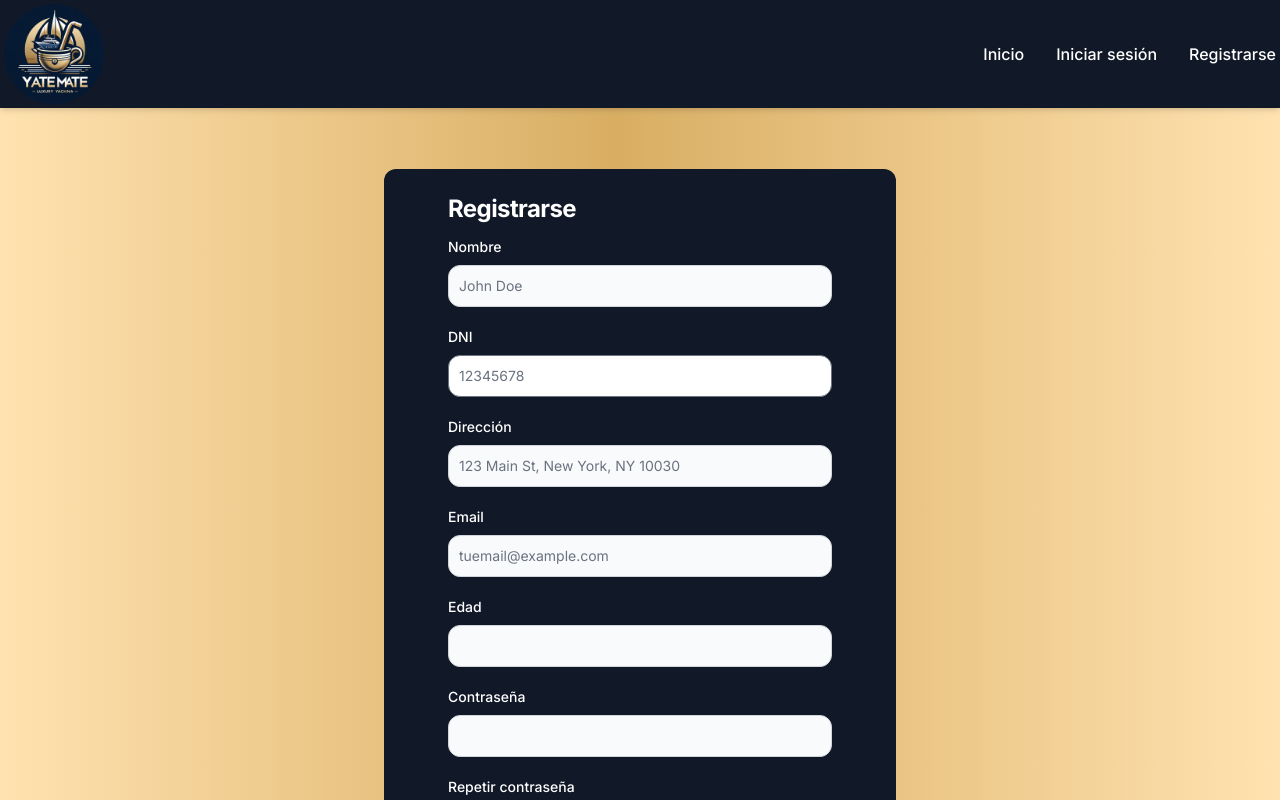
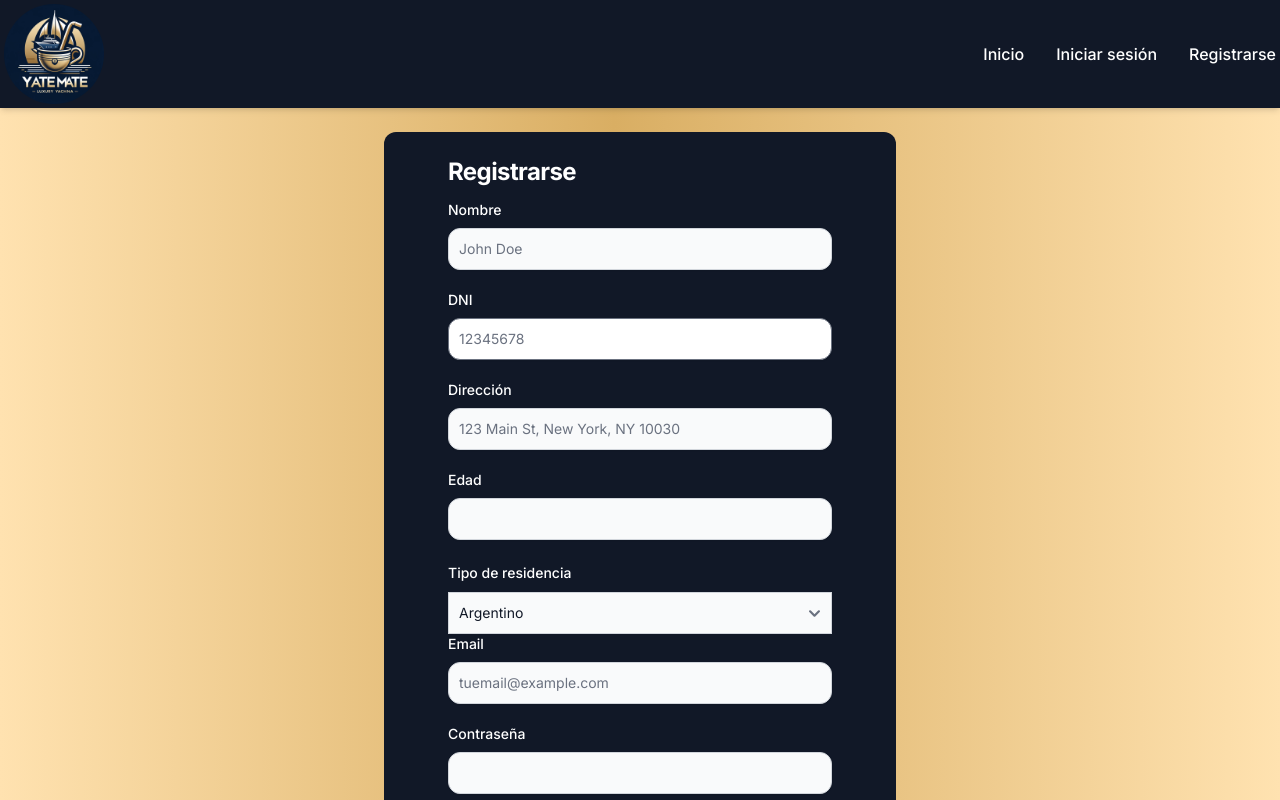
Before and after one commit to zoroskr/dock-hub, a Next.js app: page /register in a window 1280 px wide. Shown: the top 800 px of the page. Built offline with nearby package versions, Linux system fonts and the light colour scheme.

Commit message:
Select de nacionalidaes al registrar un user

```diff
--- a/src/components/ui/UserForm.jsx
+++ b/src/components/ui/UserForm.jsx
@@ -9,6 +9,7 @@ import {
 } from "@/app/services/users.api";
 
 import Swal from "sweetalert2";
+import { Label, Select } from "flowbite-react";
 
 const UserForm = ({ user, title, userId = false }) => {
   const form = useRef(user);
@@ -107,14 +108,9 @@ const UserForm = ({ user, title, userId = false }) => {
     <div className="flex justify-center items-center h-screen mt-16 mb-16">
       <div className="max-w-lg w-full bg-gray-900 rounded-xl p-6">
         <form ref={form} className="max-w-sm mx-auto" onSubmit={handleSubmit}>
-          <h1 className="text-xl font-bold leading-tight tracking-tight text-white md:text-2xl dark:text-white">
-            {title}
-          </h1>
+          <h1 className="text-xl font-bold leading-tight tracking-tight text-white md:text-2xl dark:text-white">{title}</h1>
           <div className="mb-5 mt-3">
-            <label
-              for="fullname"
-              className="block mb-2 text-sm font-medium text-white dark:text-white"
-            >
+            <label for="fullname" className="block mb-2 text-sm font-medium text-white dark:text-white">
               Nombre
             </label>
             <input
@@ -128,10 +124,7 @@ const UserForm = ({ user, title, userId = false }) => {
           </div>
 
           <div className="mb-5">
-            <label
-              for="DNI"
-              className="block mb-2 text-sm font-medium text-white dark:text-white"
-            >
+            <label for="DNI" className="block mb-2 text-sm font-medium text-white dark:text-white">
               DNI
             </label>
             <input
@@ -145,10 +138,7 @@ const UserForm = ({ user, title, userId = false }) => {
           </div>
 
           <div className="mb-5">
-            <label
-              for="address"
-              className="block mb-2 text-sm font-medium text-white dark:text-white"
-            >
+            <label for="address" className="block mb-2 text-sm font-medium text-white dark:text-white">
               Dirección
             </label>
             <input
@@ -162,10 +152,32 @@ const UserForm = ({ user, title, userId = false }) => {
           </div>
 
           <div className="mb-5">
-            <label
-              for="email"
-              className="block mb-2 text-sm font-medium text-white dark:text-white"
-            >
+            <label htmlFor="age" className="block mb-2 text-sm font-medium text-white dark:text-white">
+              Edad
+            </label>
+            <input
+              type="number"
+              id="age"
+              name="age"
+              min="18"
+              className="shadow-sm bg-gray-50 border border-gray-300 text-black text-sm rounded-xl focus:ring-blue-500 focus:border-blue-500 block w-full p-2.5 dark:bg-gray-700 dark:border-gray-600 dark:placeholder-gray-400 dark:text-white dark:focus:ring-blue-500 dark:focus:border-blue-500 dark:shadow-sm-light"
+              required
+            />
+          </div>
+
+          <div className="max-w-md">
+            <div className="mb-2 block">
+              <Label htmlFor="type" value="Tipo de residencia" className="text-white" />
+            </div>
+            <Select name="type" id="type" className="custom-select" required>
+              <option>Argentino</option>
+              <option>Resid</option>
+              <option>Inmuebles</option>
+            </Select>
+          </div>
+
+          <div className="mb-5">
+            <label for="email" className="block mb-2 text-sm font-medium text-white dark:text-white">
               Email
             </label>
             <input
@@ -180,27 +192,7 @@ const UserForm = ({ user, title, userId = false }) => {
           </div>
 
           <div className="mb-5">
-            <label
-              htmlFor="age"
-              className="block mb-2 text-sm font-medium text-white dark:text-white"
-            >
-              Edad
-            </label>
-            <input
-              type="number"
-              id="age"
-              name="age"
-              min="18"
-              className="shadow-sm bg-gray-50 border border-gray-300 text-black text-sm rounded-xl focus:ring-blue-500 focus:border-blue-500 block w-full p-2.5 dark:bg-gray-700 dark:border-gray-600 dark:placeholder-gray-400 dark:text-white dark:focus:ring-blue-500 dark:focus:border-blue-500 dark:shadow-sm-light"
-              required
-            />
-          </div>
-
-          <div className="mb-5">
-            <label
-              for="password"
-              className="block mb-2 text-sm font-medium text-white dark:text-white"
-            >
+            <label for="password" className="block mb-2 text-sm font-medium text-white dark:text-white">
               Contraseña
             </label>
             <input
@@ -212,10 +204,7 @@ const UserForm = ({ user, title, userId = false }) => {
             />
           </div>
           <div className="mb-5">
-            <label
-              for="repeat-password"
-              className="block mb-2 text-sm font-medium text-white dark:text-white"
-            >
+            <label for="repeat-password" className="block mb-2 text-sm font-medium text-white dark:text-white">
               Repetir contraseña
             </label>
             <input
@@ -236,10 +225,7 @@ const UserForm = ({ user, title, userId = false }) => {
                 disabled={userId}
                 className="text-blue-500 rounded-xl focus:ring-blue-500 focus:border-blue-500 dark:focus:ring-blue-500 dark:focus:border-blue-500 dark:text-blue-500 dark:shadow-sm-light"
               />
-              <label
-                for="isOwner"
-                className="text-white dark:text-white font-semibold"
-              >
+              <label for="isOwner" className="text-white dark:text-white font-semibold">
                 Soy cliente en Yate Mate
               </label>
             </div>
```
